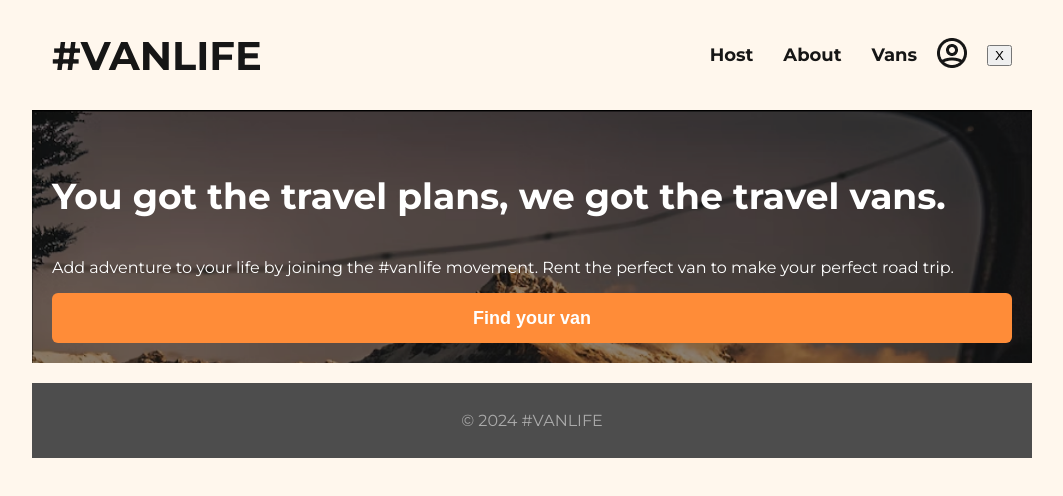
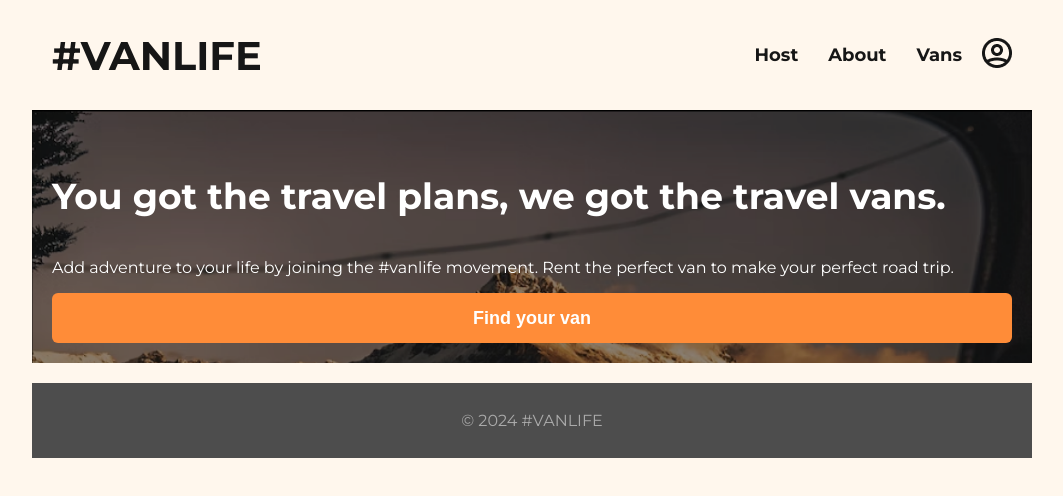
Before and after one commit to jasnmar/scrimba-ar-vanLife, a React (Vite) app: page / in a window 1280 px wide. Shown: the top 496 px of the page, without its empty margins (108-1171 px from the left). Built offline with nearby package versions, Linux system fonts and the light colour scheme.

Commit message:
Remove Logout

```diff
--- a/src/components/Nav/Nav.jsx
+++ b/src/components/Nav/Nav.jsx
@@ -15,7 +15,7 @@ function Nav() {
           <NavLink className={({isActive})=> isActive ? "activeLink nav--item" : "nav--item"} to="about">About</NavLink>
           <NavLink className={({isActive})=> isActive ? "activeLink nav--item" : "nav--item"} to="vans">Vans</NavLink>
           <Link to="login" className="login-link"> <img src={avatar} className="login-icon" /></Link>
-          <button onClick={logOut}>X</button>
+          {/* <button onClick={logOut}>X</button> */}
         </div>
       </nav>
     </>
```
Also changed, not shown: src/App.jsx (+4 -4 lines), src/components/HostVanLayout/HostVanLayoutLoader.jsx (renamed from src/components/HostVanLayout/HostVanLayout-loader.jsx), src/pages/Host/Vans/HostVansLoader.jsx (renamed from src/pages/Host/Vans/HostVans-loader.jsx), src/pages/Van/VanDetail/VanDetailLoader.jsx (renamed from src/pages/Van/VanDetail/VanDetail-loader.jsx), src/pages/Van/Vans/VansLoader.jsx (renamed from src/pages/Van/Vans/Vans-loader.jsx).
